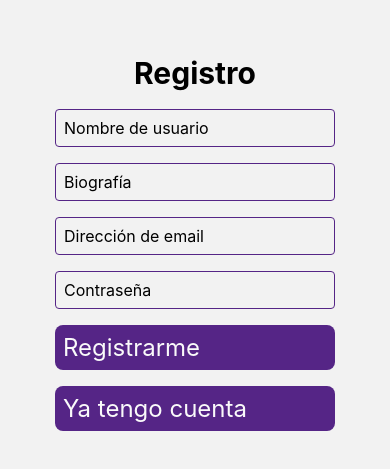
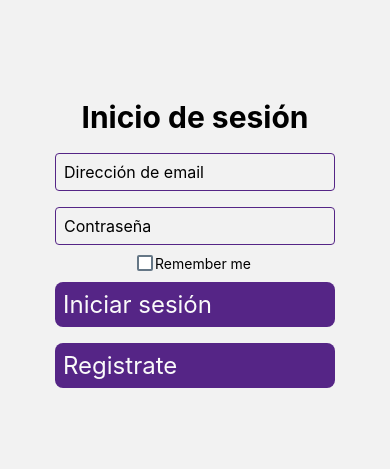
Before and after one commit to TobiasDenhamDH/mobile-app-RN, a React Native app: screen /Home in a window 390 px wide. Shown: the part 175-644 px from the top of the page. Built offline with nearby package versions, Linux system fonts and the light colour scheme; no server answers.

Commit message:
avance remember me y detalles

```diff
--- a/App.js
+++ b/App.js
@@ -12,14 +12,11 @@ export default function App() {
     <NavigationContainer>
 
       <Stack.Navigator>
+        <Stack.Screen name='Login' component={Login} options={{headerShown:false}}/>
         <Stack.Screen name='Register' component={Register} options={{headerShown:false}}/>
-        <Stack.Screen name='Login' component={Login} options={{headerShown:false}}/>
         <Stack.Screen name='Menu' component={Menu} options={{headerShown:false}}/>
       </Stack.Navigator>
 
     </NavigationContainer>
-
-
-
   );
 }
--- a/src/components/Post.js
+++ b/src/components/Post.js
@@ -1,5 +1,5 @@
 import React, { Component } from 'react'
-import { View, Text, StyleSheet, TouchableOpacity, Image } from 'react-native'
+import { View, Text, StyleSheet, TouchableOpacity, Image} from 'react-native'
 import { AntDesign } from '@expo/vector-icons';
 import { FontAwesome } from '@expo/vector-icons';
 import { auth, db } from '../firebase/config'
@@ -17,6 +17,7 @@ export default class Post extends Component  {
     }
 
     componentDidMount(){
+        console.log(this.props.post)
         this.setState({
             likes: this.props.post.data.likes || [],
           })
@@ -36,7 +37,7 @@ export default class Post extends Component  {
 
     likear(){
         db.collection('posts').doc(this.props.post.id).update({
-            likes: firebase.firestore.FieldValue.arrayUnion(auth.currentUser.email)
+            likes: firebase.firestore.FieldValue.arrayUnion(auth.currentUser.owner)
         })
         .then((res) => {
             this.setState({
@@ -54,7 +55,7 @@ export default class Post extends Component  {
     return (
         <>
             <View style={styles.container}>
-                <Text style={styles.text2}><strong>{this.props.post.data.owner}</strong></Text>
+                <Text style={styles.text2}><strong>{this.props.post.data.email}</strong></Text>
                 <Image
                     source={{uri:this.props.post.data.uri}}
                     resizeMode="contain"
--- a/src/screens/Login.js
+++ b/src/screens/Login.js
@@ -1,5 +1,5 @@
 import React, { Component } from 'react'
-import { View, Text, TextInput, StyleSheet, TouchableOpacity } from 'react-native'
+import { View, Text, TextInput, StyleSheet, TouchableOpacity, CheckBox } from 'react-native'
 import { auth } from '../firebase/config'
 import Loader from '../components/Loader'
 
@@ -13,6 +13,7 @@ export default class Login extends Component {
             loading:true,
             email:'',
             pass:'',
+            remember:false,
             errorMensaje:'',
             error: {
                 email:'',
@@ -22,9 +23,19 @@ export default class Login extends Component {
     }
 
     componentDidMount(){
-        this.setState({
-            loading:false
-        })
+        console.log(this.state.remember)
+        if(this.state.remember == true) {
+            auth.onAuthStateChanged(user => {
+            if(user){
+                this.props.navigation.navigate('Menu')
+
+            }
+        })}
+        else {
+                this.props.navigation.navigate('Login')
+
+        }
+        this.setState({loading:false})
     }
 
     login(email,pass){
@@ -87,6 +98,20 @@ export default class Login extends Component {
                     </Text>
                     <Text style={styles.errorText}>{this.state.errorMensaje}</Text>
                 </View>
+
+                <View style={styles.checkboxContainer}>
+
+                <CheckBox
+                    value={this.state.remember}
+                    onValueChange={()=>this.setState({
+                        remember:!this.state.remember
+                    })}
+                    style={styles.checkbox}
+                />
+                <Text style={styles.label}>Remember me</Text>
+             </View>
+
+
                 <TouchableOpacity
                     onPress={()=>{this.login(this.state.email, this.state.pass)}}
                     style={styles.button}
@@ -97,7 +122,7 @@ export default class Login extends Component {
                     onPress={()=>{this.props.navigation.navigate("Register")}}
                     style={styles.button}
                 >
-                    <Text style={styles.buttonText}>Volver a Registro</Text>
+                    <Text style={styles.buttonText}>Registrate</Text>
                 </TouchableOpacity>
             </View>
         )
@@ -149,5 +174,16 @@ const styles = StyleSheet.create({
         color: 'black',
         marginHorizontal:16,
         marginBottom:10
-    }
+    },
+    checkboxContainer: {
+        flexDirection: "row",
+        // marginBottom: 20,
+    },
+    checkbox: {
+        alignSelf: "center",
+    },
+    label: {
+        margin: 2,
+    },
+
 })
--- a/src/screens/Register.js
+++ b/src/screens/Register.js
@@ -24,18 +24,14 @@ export default class Register extends Component {
     }
 
     componentDidMount(){
-        auth.onAuthStateChanged(user => {
-            if(user){
-                this.props.navigation.navigate('Menu')
-            }
+
             this.setState({
                 loading:false
             })
 
-        })
+        }
 
 
-    }
 
     register(email,pass,userName,bio){
         if (this.state.userName.length == 0 && this.state.email.length == 0  && this.state.pass.length == 0){
@@ -63,6 +59,10 @@ export default class Register extends Component {
                 bio:bio,
                 posts:[]
             })
+            console.log(res)
+            res.user.updateProfile({
+                displayName: userName,
+              })
 
             this.setState({
                 email:'',
```
